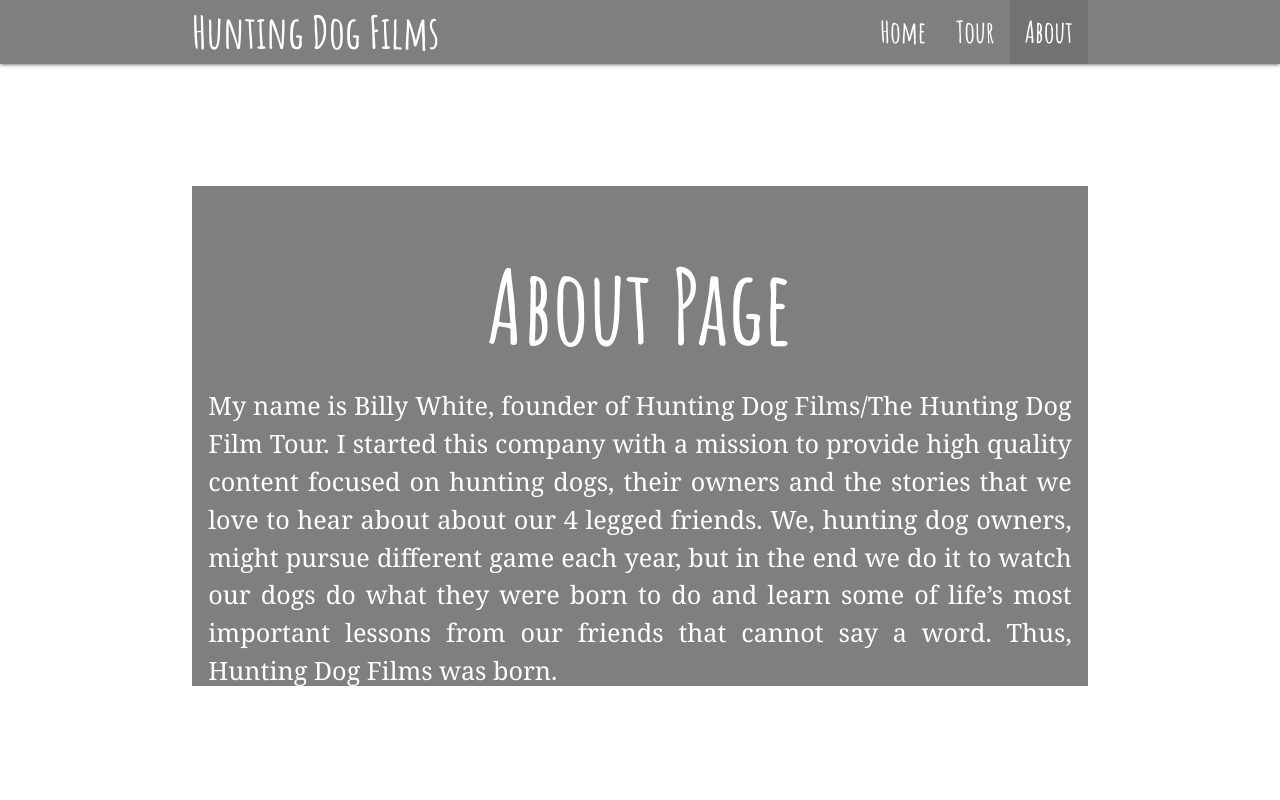
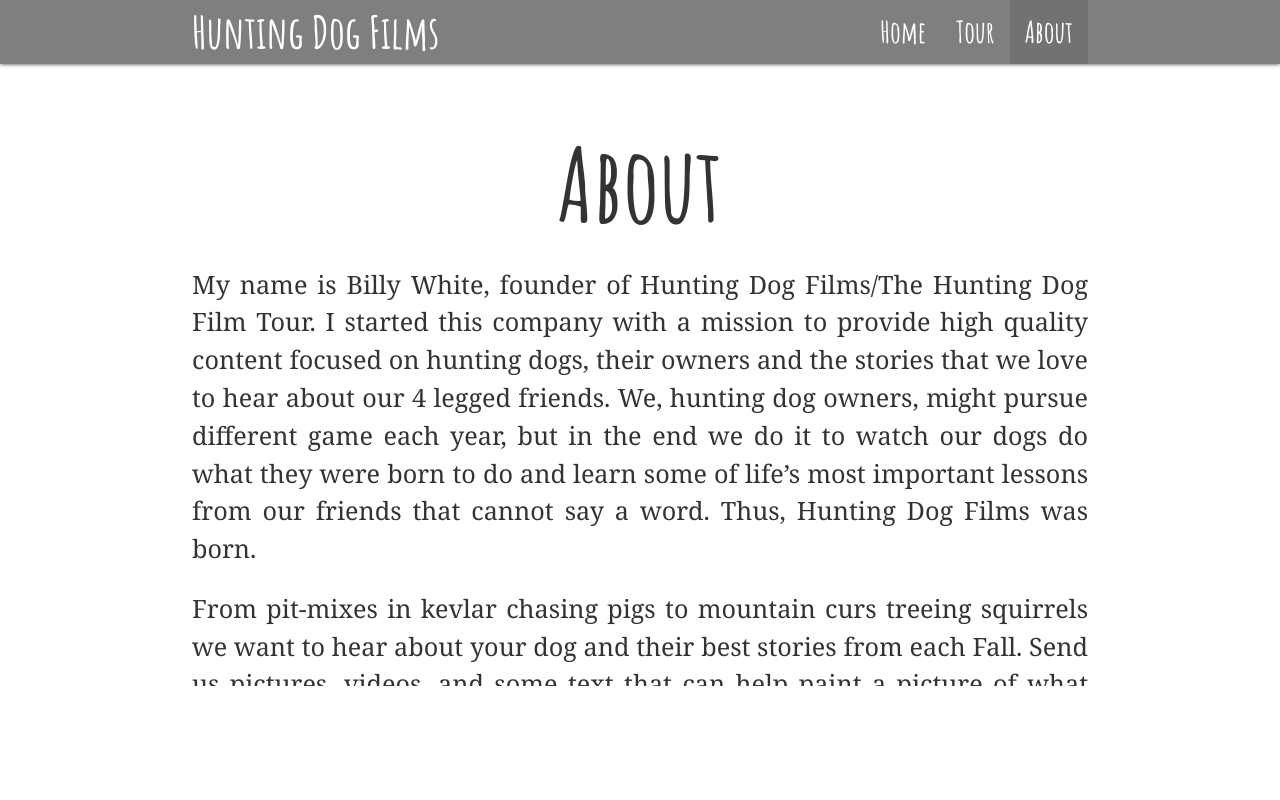
Before and after one commit to nsmedira/hunting-dog-films, a Gatsby site: page /about in a window 1280 px wide. Built offline with nearby package versions, Linux system fonts and the light colour scheme; Gatsby itself is replaced by a stand-in of ours.

Commit message:
change page title and remove 'coming-soon' box

```diff
--- a/src/pages/about.js
+++ b/src/pages/about.js
@@ -1,5 +1,4 @@
 import React from "react"
-import { Link } from 'gatsby'
 import SEO from "../components/seo"
 
 const About = () => {
@@ -10,8 +9,6 @@
 
       <div className="container">
 
-        <div className="coming-soon">
-
         <h1
             id="site-title"
             className="hunting-dog-font"
@@ -20,23 +17,13 @@
             // margin: 0,
             }}
         >
-            <Link
-            to="/"
-            style={{
-                color: `white`,
-                textDecoration: `none`,
-            }}
-            >
-            About Page
-            </Link>
+            About
         </h1>
 
         <div className="paragraph">
-            <p className="flow-text">My name is Billy White, founder of Hunting Dog Films/The Hunting Dog Film Tour.  I started this company with a mission to provide high quality content focused on hunting dogs, their owners and the stories that we love to hear about about our 4 legged friends.  We, hunting dog owners, might pursue different game each year, but in the end we do it to watch our dogs do what they were born to do and learn some of life’s most important lessons from our friends that cannot say a word.  Thus, Hunting Dog Films was born.</p>
+            <p className="flow-text">My name is Billy White, founder of Hunting Dog Films/The Hunting Dog Film Tour.  I started this company with a mission to provide high quality content focused on hunting dogs, their owners and the stories that we love to hear about our 4 legged friends.  We, hunting dog owners, might pursue different game each year, but in the end we do it to watch our dogs do what they were born to do and learn some of life’s most important lessons from our friends that cannot say a word.  Thus, Hunting Dog Films was born.</p>
 
             <p className="flow-text">From pit-mixes in kevlar chasing pigs to mountain curs treeing squirrels we want to hear about your dog and their best stories from each Fall. Send us pictures, videos, and some text that can help paint a picture of what makes your dog so special.  We look forward to hearing from you!</p>
-        </div>
-
         </div>
 
       </div>
```
